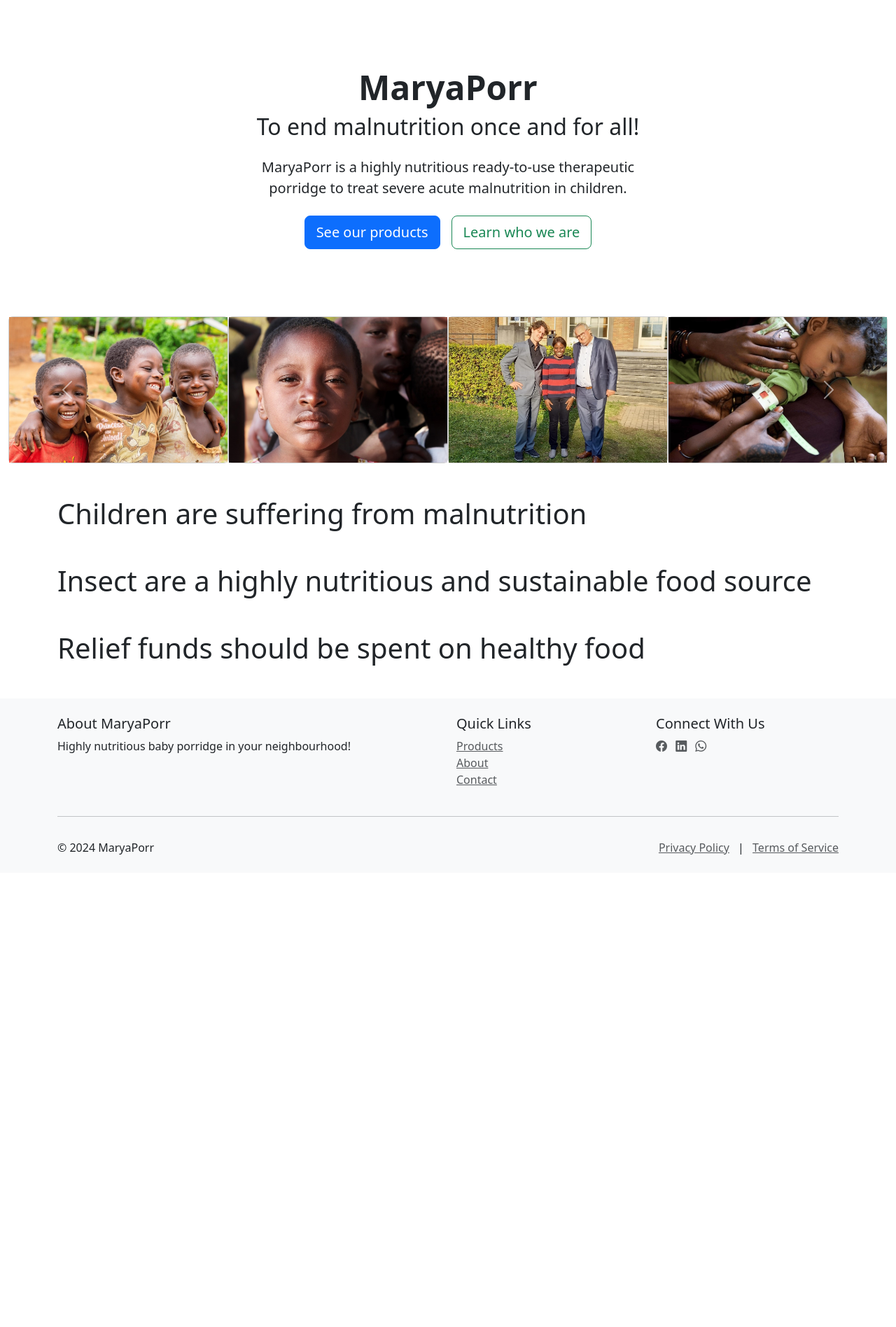
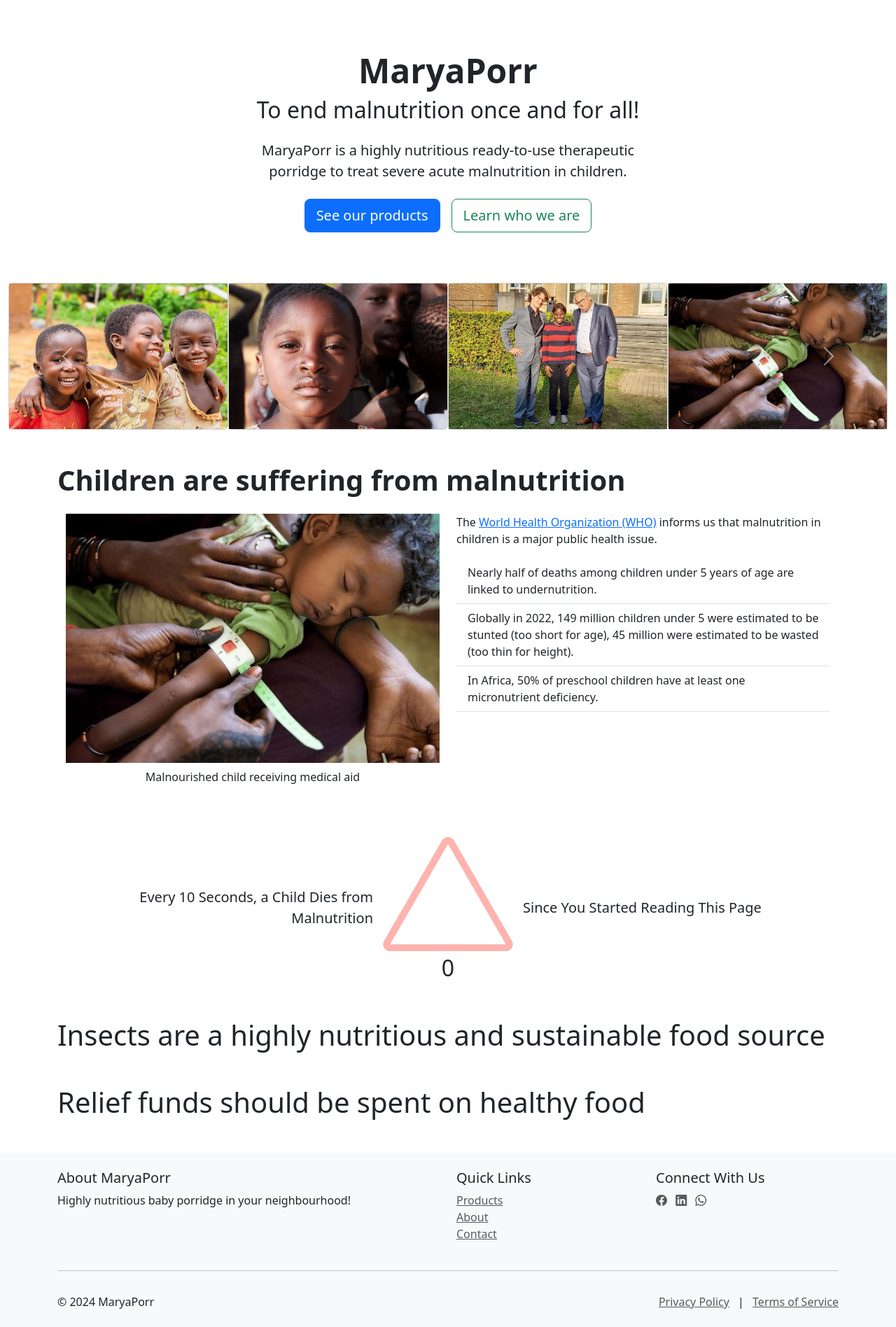
Before and after one commit to robsyc/django-MaryaPorr, a Django app: page / in a window 1280 px wide. Shown: the part 56-1952 px from the top of the page at 70% size. Before the commit the page ends 1277 px from the top, so only its background shows below. Run offline with Django 5.2, Linux system fonts and the light colour scheme; parts of the project's set-up code (start-up, migrations or seed data) failed here and were passed over; some libraries are stand-ins or nearby versions.

Commit message:
updating the landning page

```diff
--- a/templates/home.html
+++ b/templates/home.html
@@ -2,7 +2,8 @@
 
 {% block content %}
 
-<div class="px-4 py-5 my-4 my-md-5 text-center">
+<!-- Hero page -->
+<div class="px-4 py-4 my-4 my-md-5 text-center">
   <h1 class="display-5 fw-bold">MaryaPorr</h1>
   <div class="col-lg-6 mx-auto">
     <h2 class="mb-4">To end malnutrition once and for all!</h1>
@@ -60,7 +61,7 @@
           <div class="col-md-3">
             <div class="card">
               <div class="card-img">
-                <img src="/static/media/img/kid_w_aid.jpg" class="img-fluid" alt="Child getting medical aid">
+                <img src="/static/media/img/kid_w_aid.jpg" class="img-fluid" alt="Malnourished child getting medical aid">
               </div>
             </div>
           </div>
@@ -114,16 +115,70 @@
 
 <section>
   <div class="container-md my-5">
-    <h1>
+    <h1 class="fw-bold">
       Children are suffering from malnutrition
     </h1>
+    <div class="container my-4">
+      <div class="row">
+        <div class="col-md-6 mb-4 mb-md-0">
+          <img src="/static/media/img/kid_w_aid.jpg" class="img-fluid" alt="Malnourished child receiving medical aid">
+          <p class="text-center mt-2">Malnourished child receiving medical aid</p>
         </div>
+        <div class="col-md-6">
+          <p>
+            The <a href="https://www.who.int/news-room/fact-sheets/detail/malnutrition">World Health Organization (WHO)</a>
+            informs us that malnutrition in children is a major public health issue.
+          </p>
+          <ul class="list-group list-group-flush">
+            <li class="list-group-item">
+              Nearly half of deaths among children under 5 years of age are linked to undernutrition.
+            </li>
+            <li class="list-group-item">
+              Globally in 2022, 149 million children under 5 were estimated to be stunted (too short for age), 45 million were estimated to be wasted (too thin for height).
+            </li>
+            <li class="list-group-item">
+              In Africa, 50% of preschool children have at least one micronutrient deficiency.
+            </li>
+            <li class="list-group-item">
+            </li>
+          </ul>
+        </div>
+      </div>
+    </div>
+  </div>
+
+  <div class="container my-5">
+    <div class="row">
+      <div class="col-md-5 mx-auto my-auto">
+        <p class="lead text-center text-md-end my-auto">
+          Every 10 Seconds, a Child Dies from Malnutrition
+        </p>
+      </div>
+      <div class="col-md-2 mx-auto my-auto">
+        <div class="d-flex justify-content-center">
+          <div class="align-self-center">
+            <div class="triangle">
+            </div>
+          </div>
+        </div>
+        <div class="lead text-center my-auto">
+          <div class="fs-2" id="incrementing-number">0</div>
+        </div>
+      </div>
+      <div class="col-md-5 mx-auto my-auto">
+        <p class="lead text-center text-md-start my-auto">
+          Since You Started Reading This Page
+        </p>
+      </div>
+    </div>
+  </div>
+
 </section>
 
 <section>
   <div class="container-md my-5">
     <h1>
-      Insect are a highly nutritious and sustainable food source
+      Insects are a highly nutritious and sustainable food source
     </h1>
   </div>
 </section>
@@ -137,6 +192,7 @@
 </section>
 
 <style>
+  /* Slideshow Images */
   @media (max-width: 767px) {
 		.carousel-inner .carousel-item > div {
 			display: none;
@@ -145,36 +201,50 @@
 			display: block;
 		}
 	}
-
 	.carousel-inner .carousel-item.active,
 	.carousel-inner .carousel-item-next,
 	.carousel-inner .carousel-item-prev {
 		display: flex;
 	}
-
-	/* medium and up screens */
 	@media (min-width: 768px) {
-
 		.carousel-inner .carousel-item-end.active,
 		.carousel-inner .carousel-item-next {
 			transform: translateX(25%);
 		}
-
 		.carousel-inner .carousel-item-start.active,
 		.carousel-inner .carousel-item-prev {
 			transform: translateX(-25%);
 		}
 	}
-
 	.carousel-inner .carousel-item-end,
 	.carousel-inner .carousel-item-start {
 		transform: translateX(0);
 	}
+
+  /* Triangle Counter */
+  .triangle {
+  --r:10px; /* border radius */
+  --b:20px; /* border width */
+  width: 200px;
+  aspect-ratio: 1/cos(30deg);
+
+  --_g:calc(tan(60deg)*var(--r)) bottom var(--r),red 98%,#0000 101%;
+  -webkit-mask:
+    conic-gradient(from -30deg at 50% calc(200% - 3*var(--r)/2),#000 60deg,#0000 0)
+     0 100%/100% calc(100% - 3*var(--r)/2) no-repeat,
+    radial-gradient(var(--r) at 50% calc(2*var(--r)),#000 98%,#0000 101%),
+    radial-gradient(var(--r) at left  var(--_g)),
+    radial-gradient(var(--r) at right var(--_g));
+  background: hsla(3, 100%, 61%, 0.40);
+  clip-path: polygon(
+    50% 0,100% 100%,0 100%,50% 0,
+    50% var(--b),calc(var(--b)*cos(30deg)) calc(100% - var(--b)/2),calc(100% - var(--b)*cos(30deg)) calc(100% - var(--b)/2),50% var(--b));
+}
 </style>
 
 <script>
+  // Slide show
   let items = document.querySelectorAll('.carousel .carousel-item')
-
   items.forEach((el) => {
     const minPerSlide = 4
     let next = el.nextElementSibling
@@ -188,6 +258,15 @@
       next = next.nextElementSibling
   }
   })
+
+  // Triangle Counter
+  let count = 0;
+  const incrementingNumber = document.getElementById('incrementing-number');
+
+  setInterval(() => {
+    count++;
+    incrementingNumber.textContent = count;
+  }, 10000);
 </script>
 
 {% endblock %}
```
Also changed, not shown: templates/about.html (+20 -13 lines), static/style/custom_bootstrap.css. Lines whose indentation alone changed are shown as unchanged.
